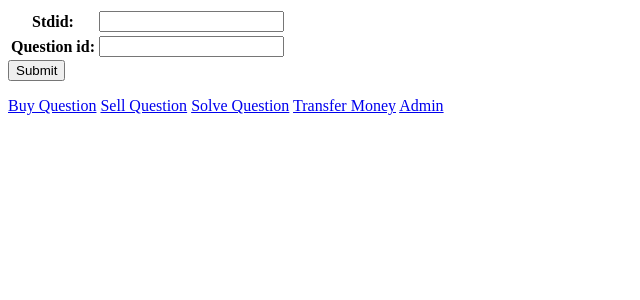
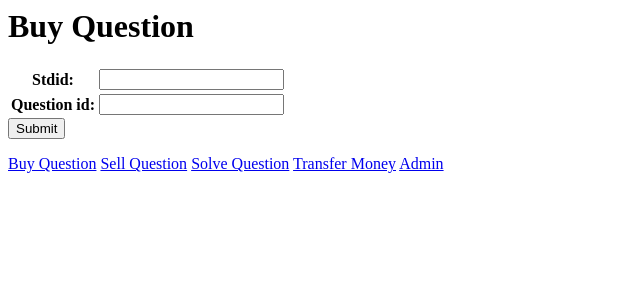
Before and after one commit to kamali-sina/dmcb, a Django app: page /teams/buy/ in a window 1280 px wide. Shown: the top 300 px of the page, without its empty margins (0-640 px from the left). Run offline with Django 4.2, Linux system fonts and the light colour scheme.

Commit message:
Add title to templates

```diff
--- a/dmcb/teams/templates/form.html
+++ b/dmcb/teams/templates/form.html
@@ -1,3 +1,4 @@
+<h1>{{ page_title }}</h1>
 <form action="" method="post">
   {% csrf_token %}
   <table>
--- a/dmcb/teams/views.py
+++ b/dmcb/teams/views.py
@@ -14,6 +14,7 @@ class BuyView(View):
         form = BuyForm()
         context = {
             'form': form,
+            'page_title': 'Buy Question',
         }
         return render(request, 'form.html', context)
 
@@ -50,6 +51,7 @@ class SellView(View):
         form = SellForm()
         context = {
             'form': form,
+            'page_title': 'Sell Question',
         }
         return render(request, 'form.html', context)
 
@@ -89,6 +91,7 @@ class SolveView(View):
         form = SolveForm()
         context = {
             'form': form,
+            'page_title': 'Solve Question',
         }
         return render(request, 'form.html', context)
 
@@ -136,6 +139,7 @@ class TransferView(View):
         form = TransferForm()
         context = {
             'form': form,
+            'page_title': 'Transfer Money',
         }
         return render(request, 'form.html', context)
 
```
